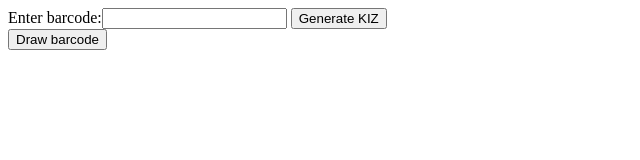
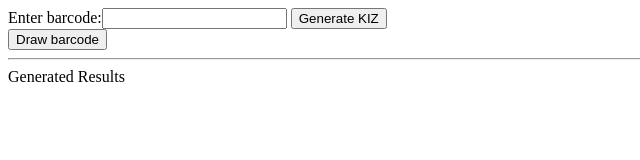
Before and after one commit to sergeichukes/sergeichukes.github.io, a plain HTML site: page index.html in a window 1280 px wide. Shown: the whole page, without its empty margins (0-640 px from the left). Drawn offline with Linux system fonts and the light colour scheme.

Commit message:
Update index.html

```diff
--- a/index.html
+++ b/index.html
@@ -11,6 +11,9 @@
 
   <div id="kizString"></div>
   <button onclick="drawKizDataMatrix()">Draw barcode</button>
-  <img id="kizImg">
+  <hr>
+  <div id="generatedResults">
+    Generated Results
+  </div>
 </body>
 </html>
```
